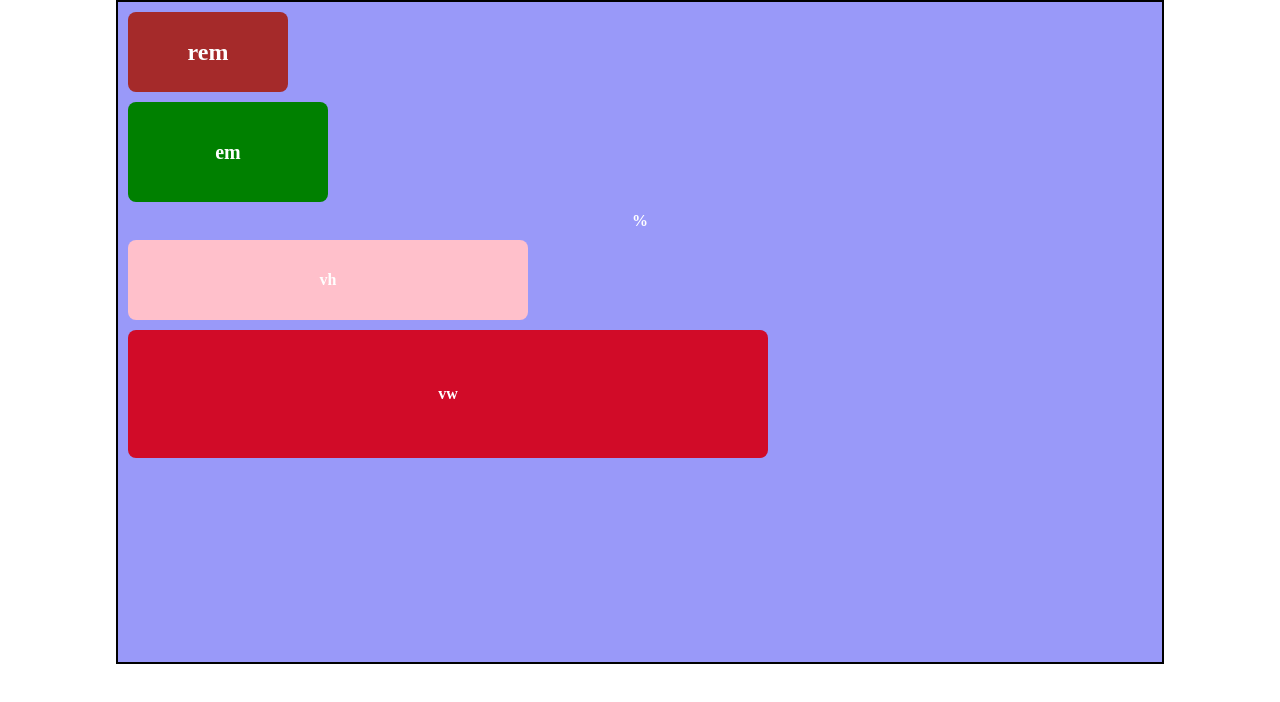
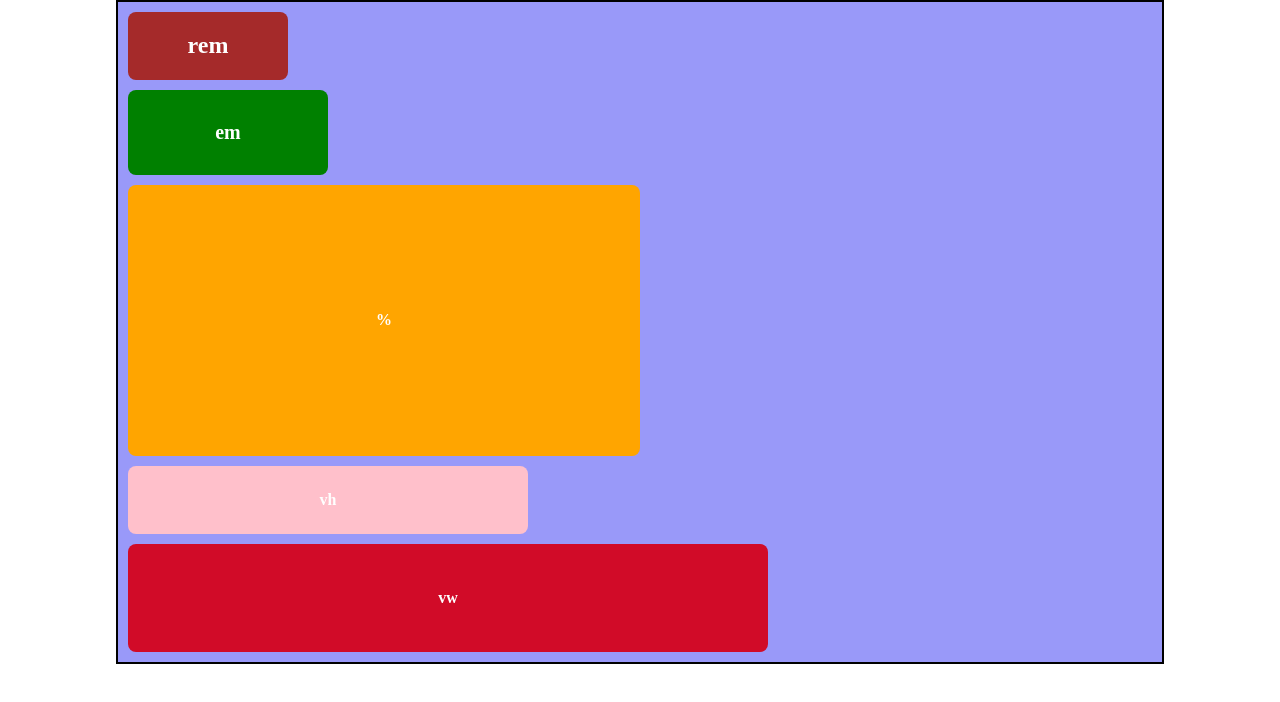
Before and after one commit to brandon03-cell/Medidas, a plain HTML site: page index.html in a window 1280 px wide. Drawn offline with Linux system fonts and the light colour scheme.

Commit message:
fixing .percentage on css

```diff
--- a/style.css
+++ b/style.css
@@ -39,7 +39,7 @@ body {
     background-color: green;
 }
 
-.percenrt {
+.percentage {
     width: 50%;
     height: 50%;
     background-color: orange;
```
